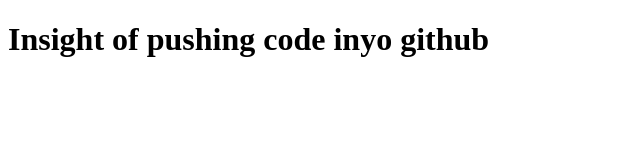
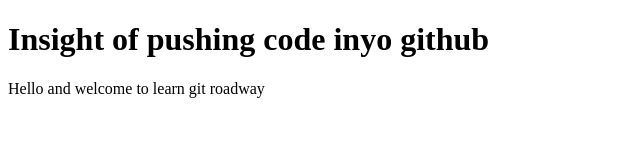
Before and after one commit to rohith18111407/learn-git, a plain HTML site: page index.html in a window 1280 px wide. Shown: the whole page, without its empty margins (0-640 px from the left). Drawn offline with Linux system fonts and the light colour scheme.

Commit message:
add paragraph to code

```diff
--- a/index.html
+++ b/index.html
@@ -7,5 +7,6 @@
 </head>
 <body>
     <h1> Insight of pushing code inyo github</h1>
+    <p> Hello and welcome to learn git roadway</p>
 </body>
 </html>
```
